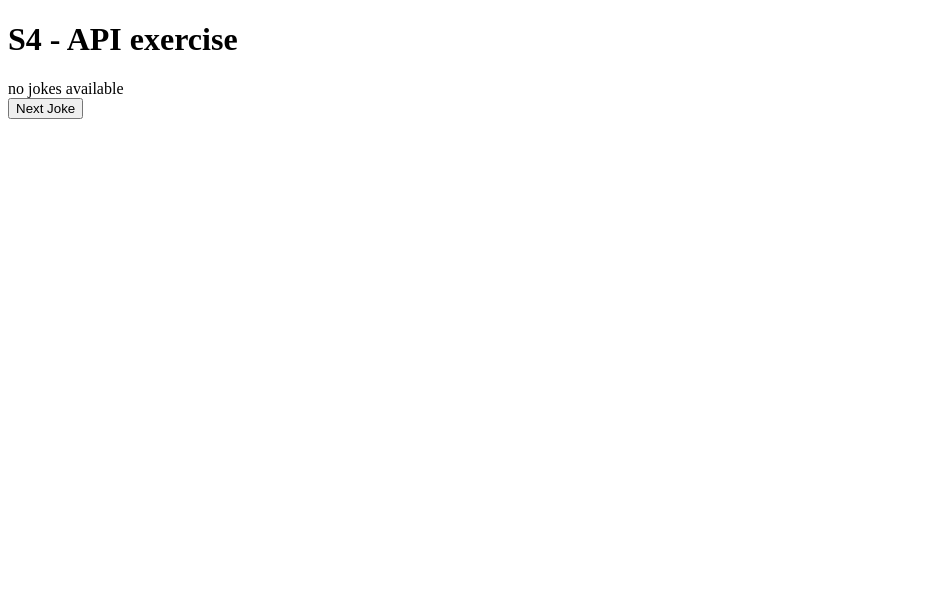
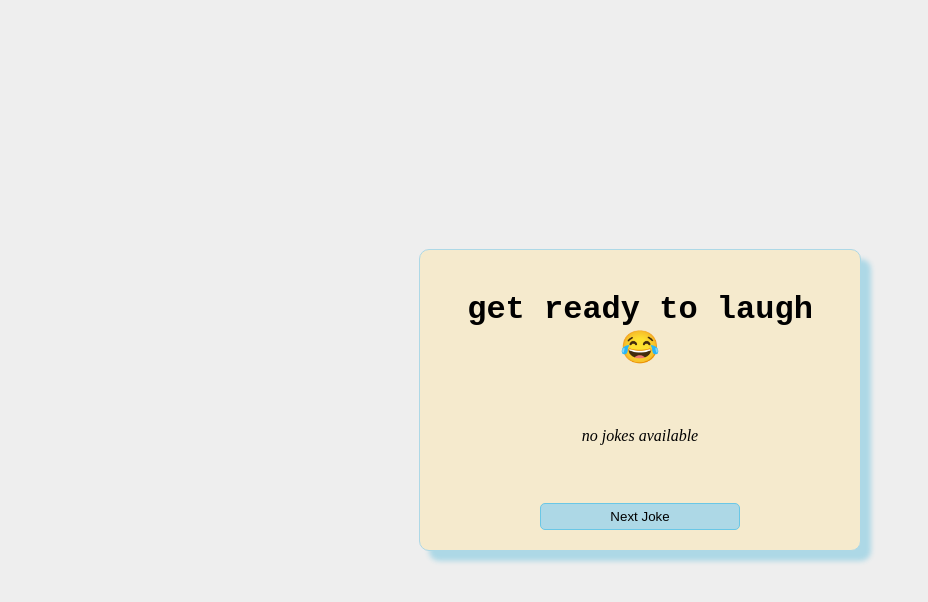
Before and after one commit to raquelEve/S4-api, a website: page src/index.html in a window 1280 px wide. Shown: the whole page, without its empty margins (0-928 px from the left). Drawn offline with Linux system fonts and the light colour scheme; no server answers.

Commit message:
S4 ex:2 basic layout

```diff
--- a/src/index.html
+++ b/src/index.html
@@ -3,14 +3,17 @@
   <head>
     <meta charset="UTF-8" />
     <meta name="viewport" content="width=device-width, initial-scale=1.0" />
-    <title>Document</title>
+    <title>S4 API</title>
+    <link rel="stylesheet" href="styles.css" />
   </head>
 
   <body>
-    <div class="main-box">
-      <h1>S4 - API exercise</h1>
-      <div id="box-joke"></div>
-      <button onclick="displayRandomJoke()">Next Joke</button>
+    <div id="main-container">
+      <div id="main-box">
+        <h1>get ready to laugh &#128514;</h1>
+        <p id="box-joke"></p>
+        <button onclick="displayRandomJoke()">Next Joke</button>
+      </div>
     </div>
 
     <script src="../dist/src/index.js"></script>
--- a/src/index.ts
+++ b/src/index.ts
@@ -18,7 +18,7 @@ const displayRandomJoke = async (): Promise<void> => {
       console.log(data.joke);
       // If boxJoke exists, add a joke
       if (boxJoke) {
-        boxJoke.innerHTML = data.joke;
+        boxJoke.innerHTML = `" ${data.joke} "`;
       }
     })
     .catch((error) => {
--- a/src/styles.css
+++ b/src/styles.css
@@ -0,0 +1,36 @@
+body{
+    display: flex;
+    justify-content: center;
+    align-items: center;
+    height: 100vh; /* Adjusts the body height to 100% of the window */
+    margin: 0; /* Removes the default margin */
+    background: #eee;
+}
+#main-box{
+    box-shadow: 10px 10px 5px lightblue;
+    max-width: 400px;
+    min-height: 260px;
+    display: flex;
+    flex-direction: column;
+    align-items: center;
+    justify-content: space-between;
+    padding: 20px;
+    border: 1px solid lightblue;
+    text-align: center;
+    border-radius: 10px;
+    background-color: #f5eacd;
+}
+#main-box h1{
+    font-family: 'Courier New', Courier, monospace;
+}
+#main-box p{
+    font-style: italic;
+}
+#main-box button{
+    min-width: 200px;
+    margin-top: 20px;
+    padding: 5px;
+    border:1px solid rgb(106, 199, 230);
+    border-radius: 5px;
+    background-color: lightblue;
+}
```
Also changed, not shown: dist/src/index.js, 1 other file.
